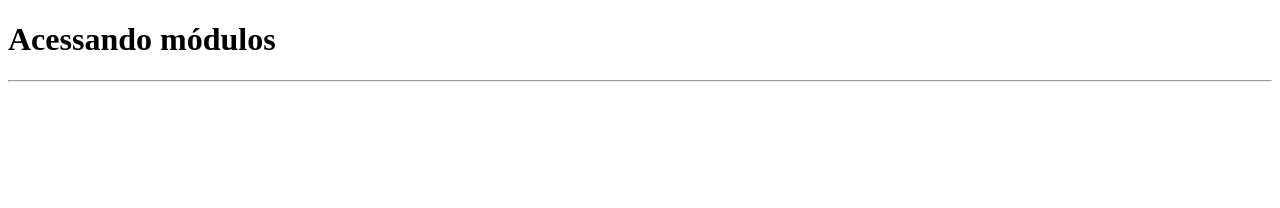
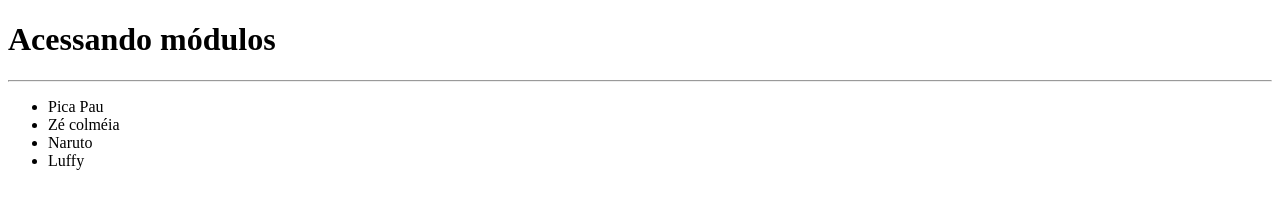
Before and after one commit to joaopedro-style/revisao-e-reforco-js, a website: page 06-usando-modulos.html in a window 1280 px wide. Drawn offline with Linux system fonts and the light colour scheme.

Commit message:
correção do exercício

```diff
--- a/06-usando-modulos.html
+++ b/06-usando-modulos.html
@@ -10,5 +10,21 @@
     <hr>
     <ul id="lista-alunos"></ul>
 
+    <script type="module">
+        import { alunos } from "./modulos-esm/dados.js";
+
+        console.log(alunos);
+
+        const lista = document.querySelector("#lista-alunos");
+
+        for(const aluno of alunos){
+            let item = document.createElement("li");
+
+            item.innerHTML = aluno;
+
+            lista.appendChild(item);
+        }
+    </script>
+
 </body>
 </html>
```
